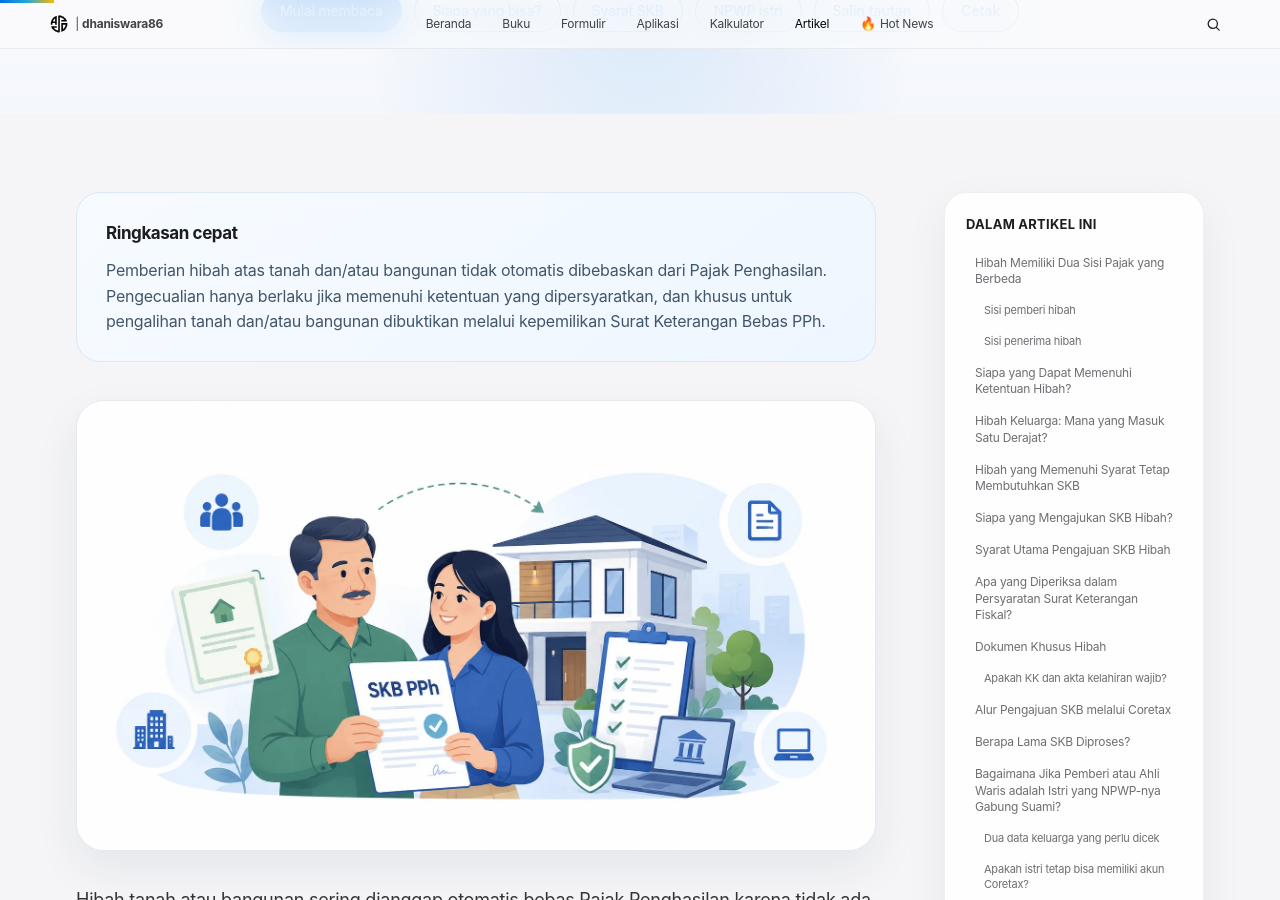
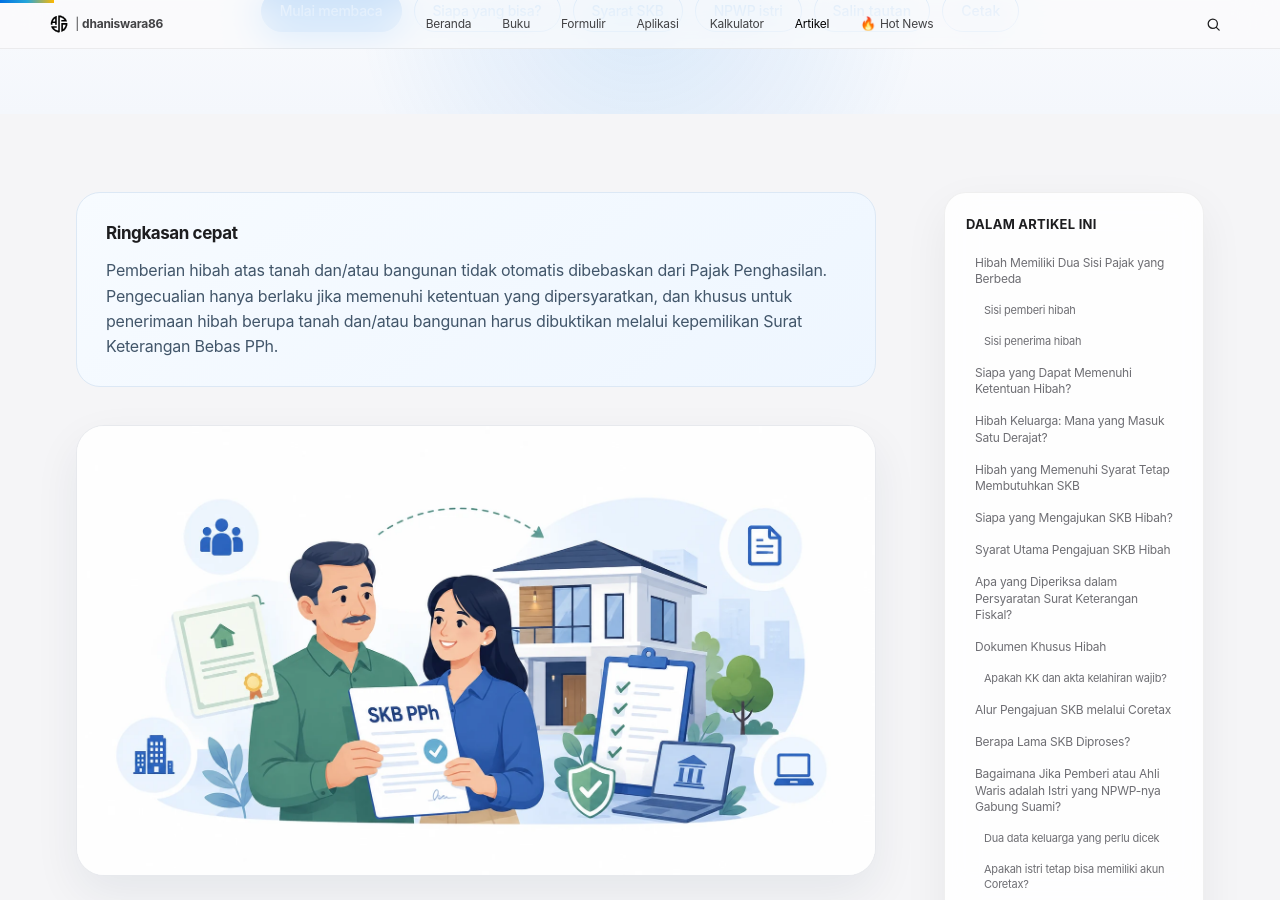
Before and after one commit to dhaniswara86/dhaniswara86.github.io, a Jekyll site: the page built from _artikel/skb-hibah-tanah-bangunan-coretax.md, in a window 1280 px wide and 900 px high, scrolled down 664 px. Built offline with Jekyll 4.4.1, drawn with Linux system fonts in a browser that asks for light colours; some of the changed text lies outside the part shown.

Commit message:
Update summary for hibah tanah dan bangunan

```diff
--- a/_artikel/skb-hibah-tanah-bangunan-coretax.md
+++ b/_artikel/skb-hibah-tanah-bangunan-coretax.md
@@ -29,7 +29,7 @@ reading_time: "13 menit baca"
 permalink: /skb-hibah-tanah-bangunan-coretax.html
 
 summary_label: "Ringkasan cepat"
-summary: "Pemberian hibah atas tanah dan/atau bangunan tidak otomatis dibebaskan dari Pajak Penghasilan. Pengecualian hanya berlaku jika memenuhi ketentuan yang dipersyaratkan, dan khusus untuk pengalihan tanah dan/atau bangunan dibuktikan melalui kepemilikan Surat Keterangan Bebas PPh."
+summary: "Pemberian hibah atas tanah dan/atau bangunan tidak otomatis dibebaskan dari Pajak Penghasilan. Pengecualian hanya berlaku jika memenuhi ketentuan yang dipersyaratkan, dan khusus untuk penerimaan hibah berupa tanah dan/atau bangunan harus dibuktikan melalui kepemilikan Surat Keterangan Bebas PPh."
 
 hero_links:
   - label: "Siapa yang bisa?"
@@ -38,9 +38,6 @@ hero_links:
     href: "#syarat"
   - label: "NPWP istri"
     href: "#istri-gabung-suami"
-
-
-sidebar_note: "Bedakan antara ketentuan material hibah sebagai bukan objek PPh dan prosedur memperoleh SKB PPh atas pengalihan tanah/bangunan. Untuk kondisi khusus di Coretax, pastikan data identitas dan Data Unit Keluarga sudah sesuai."
 
 custom_css:
   - /assets/css/jasakonstruksi.css?v=20260813-6
```
